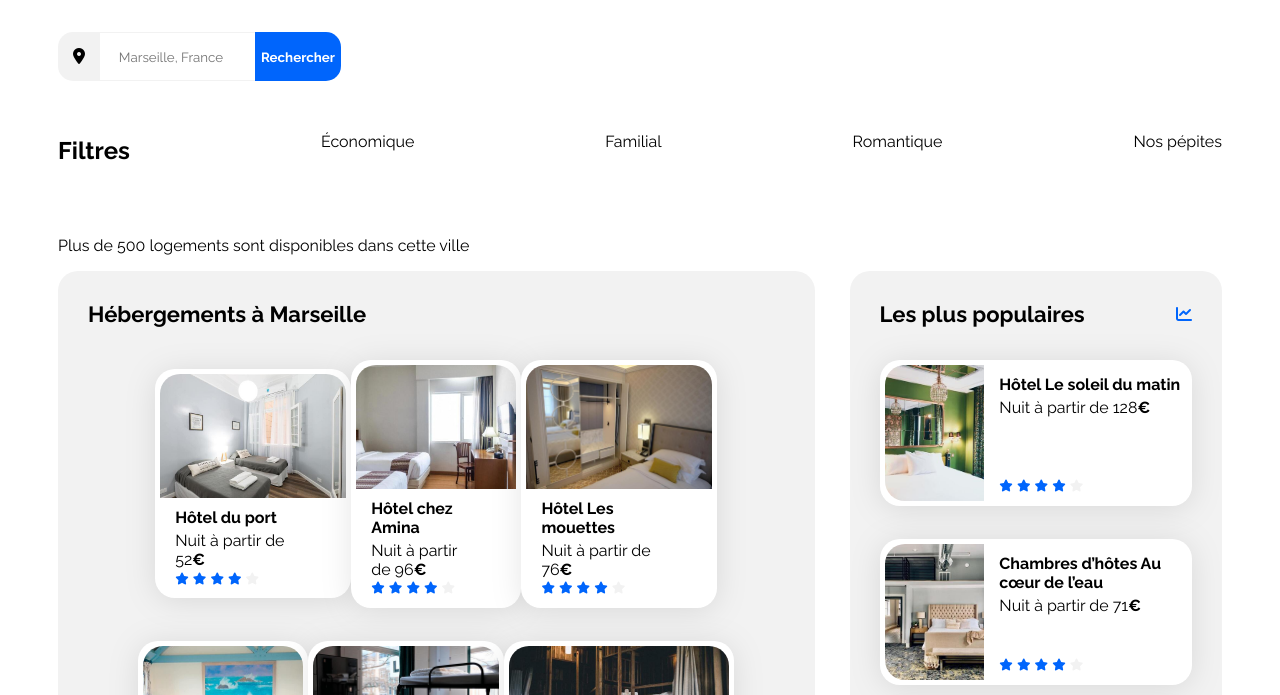
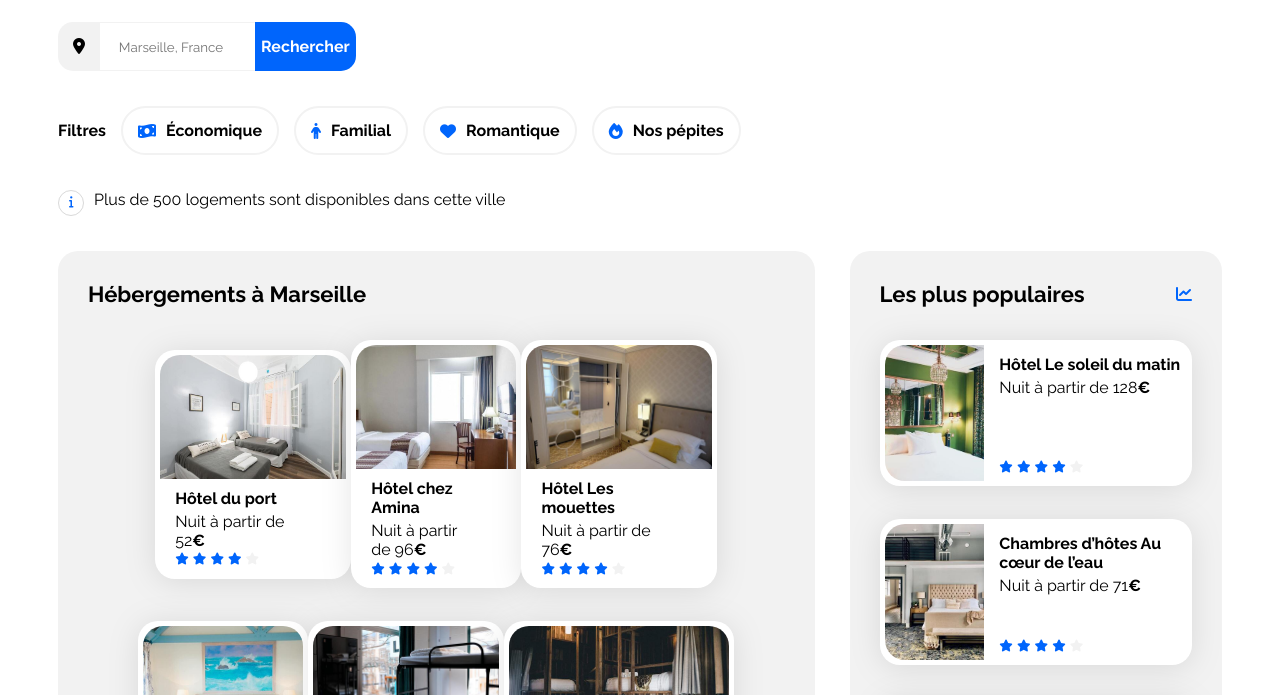
Before and after one commit to Streyan/Openclassrooms_booki, a plain HTML site: page index.html in a window 1280 px wide. Shown: the part 138-833 px from the top of the page. Drawn offline with Linux system fonts and the light colour scheme.

Commit message:
Infos section

```diff
--- a/css/style.css
+++ b/css/style.css
@@ -15,10 +15,6 @@
 
 .fa-location-dot {
   color: black;
-}
-
-.texte-gras {
-  font-weight: 700px;
 }
 
 body {
@@ -39,8 +35,32 @@ a {
   text-decoration: none;
 }
 
+h3 {
+  font-weight: 700;
+  font-size: 22px;
+  margin: 0px;
+}
+
+h2 {
+  font-weight: 700;
+  font-size: 16px;
+  margin: 0px;
+}
+
+p {
+  font-weight: 400;
+  font-size: 16px;
+  margin: 0px;
+}
+
+main {
+  display: flex;
+  flex-direction: column;
+  gap: 35px;
+}
+
 .section-title {
-  margin: 0;
+  margin: 0px;
   font-size: 22px;
 }
 
@@ -141,7 +161,6 @@ a {
 }
 
 .searchbar-button {
-  font-weight: 700;
   background-color: var(--main-color);
   border-top-right-radius: 15px;
   border-bottom-right-radius: 15px;
@@ -157,16 +176,53 @@ a {
   display: none;
 }
 
-.infos .filters {
+.filters {
   display: flex;
   flex-direction: row;
-  justify-content: space-between;
+  align-items: center;
+  gap: 15px;
+}
+
+.filters-title {
+  margin: 0;
+}
+
+.filter-button {
+  display: flex;
+  flex-direction: row;
+  gap: 10px;
+  padding-top: 13px;
+  padding-bottom: 13px;
+  padding-left: 15px;
+  padding-right: 15px;
+  border-radius: 25px;
+  align-items: center;
+  border: solid 2px var(--main-bg-color);
+}
+
+.filter-button:hover {
+  background-color: var(--filter-bg-color);
 }
 
 /****** InfoBar ***********/
 .infoBar {
   display: flex;
   flex-direction: row;
+  gap: 10px;
+}
+
+.infoBar-icon {
+  display: flex;
+
+  width: 24px;
+  height: 24px;
+  border: solid 1px #d9d9d9;
+  border-radius: 50%;
+}
+
+.fa-info {
+  margin-top: 10px;
+  margin-left: 10px;
 }
 
 /****** Hebergements And Populaires ***********/
--- a/index.html
+++ b/index.html
@@ -48,14 +48,14 @@
               <i class="fa-solid fa-location-dot" aria-hidden="true"></i>
             </div>
             <input
-              class="searchbar-box texte-gras"
+              class="searchbar-box"
               type="search"
               name="search"
               id="search"
               placeholder="Marseille, France"
             />
             <button class="searchbar-button">
-              <p class="searchbar-button-text texte-gras">Rechercher</p>
+              <h2 class="searchbar-button-text">Rechercher</h2>
               <div class="searchbar-button-icon">
                 <img src="images/logo/Booki.png" />
               </div>
@@ -63,25 +63,30 @@
           </form>
           <div class="filters">
             <h2 class="filters-title">Filtres</h2>
-            <div class="filter">
-              <div class="filter-icon"></div>
-              <p class="filter-name">Économique</p>
+            <div class="filter-button">
+              <i
+                class="filter-icon fa-solid fa-money-bill-wave"
+                aria-hidden="true"
+              ></i>
+              <h2 class="filter-name">Économique</h2>
             </div>
-            <div class="filter">
-              <div class="filter-icon"></div>
-              <p class="filter-name">Familial</p>
+            <div class="filter-button">
+              <i class="filter-icon fa-solid fa-person" aria-hidden="true"></i>
+              <h2 class="filter-name">Familial</h2>
             </div>
-            <div class="filter">
-              <div class="filter-icon"></div>
-              <p class="filter-name">Romantique</p>
+            <div class="filter-button">
+              <i class="filter-icon fa-solid fa-heart" aria-hidden="true"></i>
+              <h2 class="filter-name">Romantique</h2>
             </div>
-            <div class="filter">
-              <div class="filter-icon"></div>
-              <p class="filter-name">Nos pépites</p>
+            <div class="filter-button">
+              <i class="filter-icon fa-solid fa-fire" aria-hidden="true"></i>
+              <h2 class="filter-name">Nos pépites</h2>
             </div>
           </div>
           <div class="infoBar">
-            <div class="infoBar-icon"></div>
+            <div class="infoBar-icon">
+              <i class="fa-xs fa-solid fa-info" aria-hidden="true"></i>
+            </div>
             <p class="infoBar-text">
               Plus de 500 logements sont disponibles dans cette ville
             </p>
```
